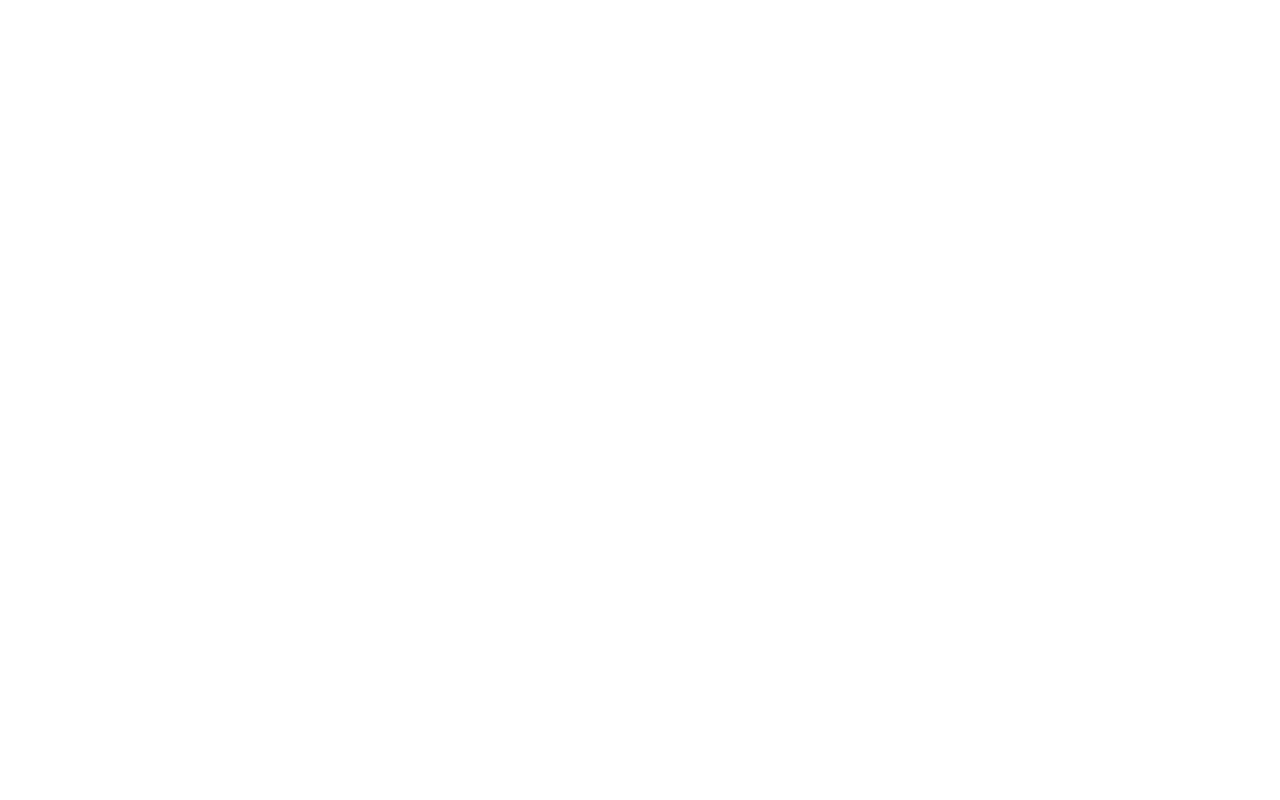
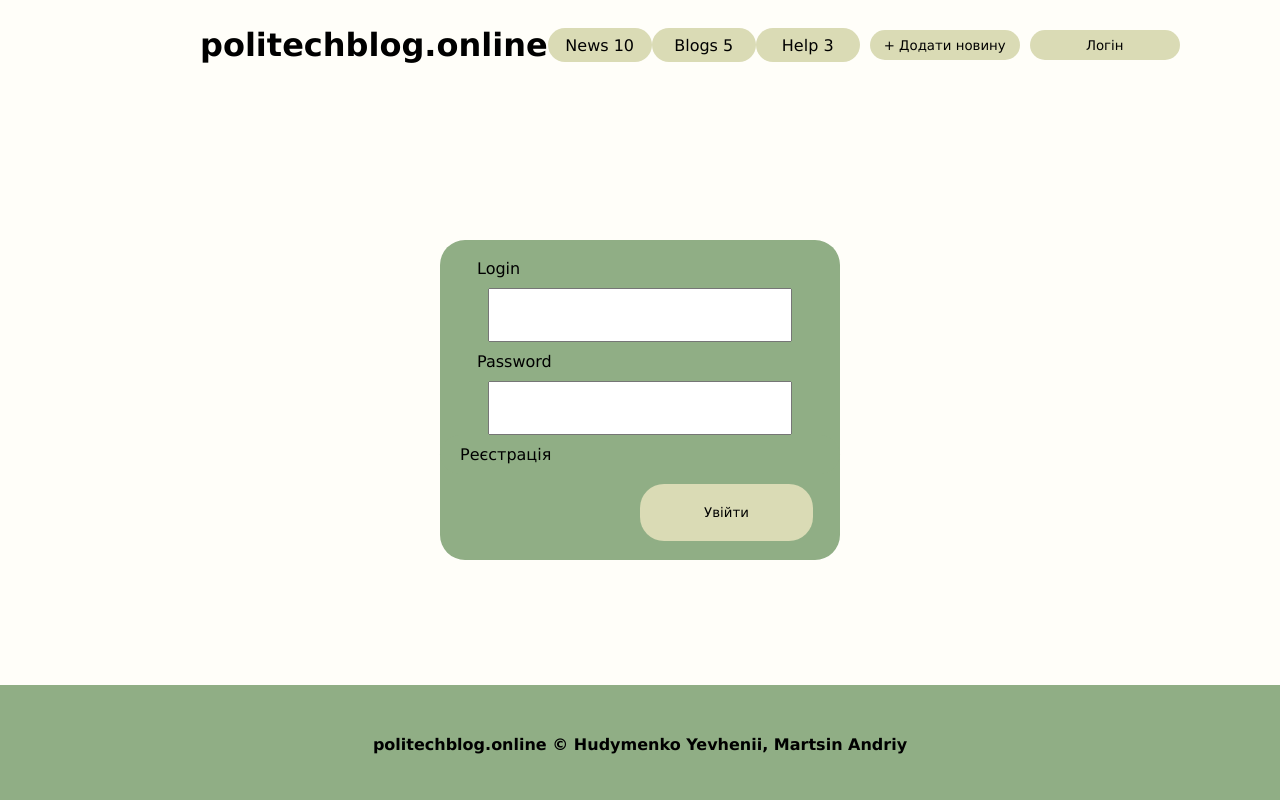
Before and after one commit to Habubinator/news_blog, a plain HTML site: page public/html/login.html in a window 1280 px wide. Drawn offline with Linux system fonts and the light colour scheme.

Commit message:
-_-
Changed footer, added login and .css for it

```diff
--- /dev/null
+++ b/public/css/login.css
@@ -0,0 +1,58 @@
+input[type="submit"] {
+    width: 173px;
+    height: 57px;
+    background-color: #dadbb5;
+    border-radius: 24px;
+    border: none;
+}
+
+#form {
+    width: 400px; /* Ширина квадрата */
+    height: 320px; /* Высота квадрата */
+    border-radius: 25px;
+    background-color: #90AE85; /* Зеленый фон */
+    display: flex;
+    flex-direction: column;
+    justify-content: center;
+    position: absolute;
+    top: 50%;
+    left: 50%;
+    transform: translate(-50%, -50%);
+}
+
+label, input, button {
+    margin-bottom: 10px;
+    margin-left: 37px;
+    margin-top: 10px;
+}
+
+#registration {
+    display: inline-block;
+    padding: 10px 20px;
+    background-color: #90ae85;
+    border-radius: 24px;
+    text-decoration: none; /* Убираем подчеркивание у ссылки */
+    color: black; /* Цвет текста */
+}
+
+#submit{
+    margin-left: auto;
+    margin-top: 10px;
+    margin-left: 200px;
+}
+
+#login
+{
+    width: 300px;
+    height: 50px;
+    margin: 0 auto;
+    display: block;
+}
+
+#password
+{
+    width: 300px;
+    height: 50px;
+    margin: 0 auto;
+    display: block;
+}
--- a/public/css/utils.css
+++ b/public/css/utils.css
@@ -56,5 +56,8 @@ footer {
     background-color: #90ae85;
     height: 65px;
     padding-top: 50px;
-    padding-left: 10%;
+    position: fixed;
+    bottom: 0;
+    width: 100%;
+    text-align: center;
 }
--- a/public/html/login.html
+++ b/public/html/login.html
@@ -0,0 +1,46 @@
+<!DOCTYPE html>
+<html lang="en">
+    <head>
+        <meta charset="UTF-8" />
+        <meta name="viewport" content="width=device-width, initial-scale=1.0" />
+        <title>Document</title>
+        <link rel="stylesheet" href="../css/utils.css" />
+        <link rel="stylesheet" href="../css/login.css" />
+    </head>
+    <body>
+        <header>
+            <div><h1>politechblog.online</h1></div>
+            <div id="tags">
+                <div>
+                    <p>News 10</p>
+                </div>
+                <div>
+                    <p>Blogs 5</p>
+                </div>
+                <div>
+                    <p>Help 3</p>
+                </div>
+            </div>
+            <div></div>
+            <div>
+                <input type="button" value="+ Додати новину" />
+                <input type="button" value="Логін" />
+            </div>
+        </header>
+        <div id = form>
+            <label>Login</label>
+            <input type="text" id="login">
+
+            <label>Password</label>
+            <input type="password" id="password">
+
+            <a href="ссылка_на_регистрацию" id="registration">Реєстрація</a>
+            <input type="submit" value="Увійти" id="submit">
+        </form>
+        </div>
+        <section></section>
+        <footer>
+            <h4>politechblog.online &#169 Hudymenko Yevhenii, Martsin Andriy</h4>
+        </footer>
+    </body>
+</html>
```
